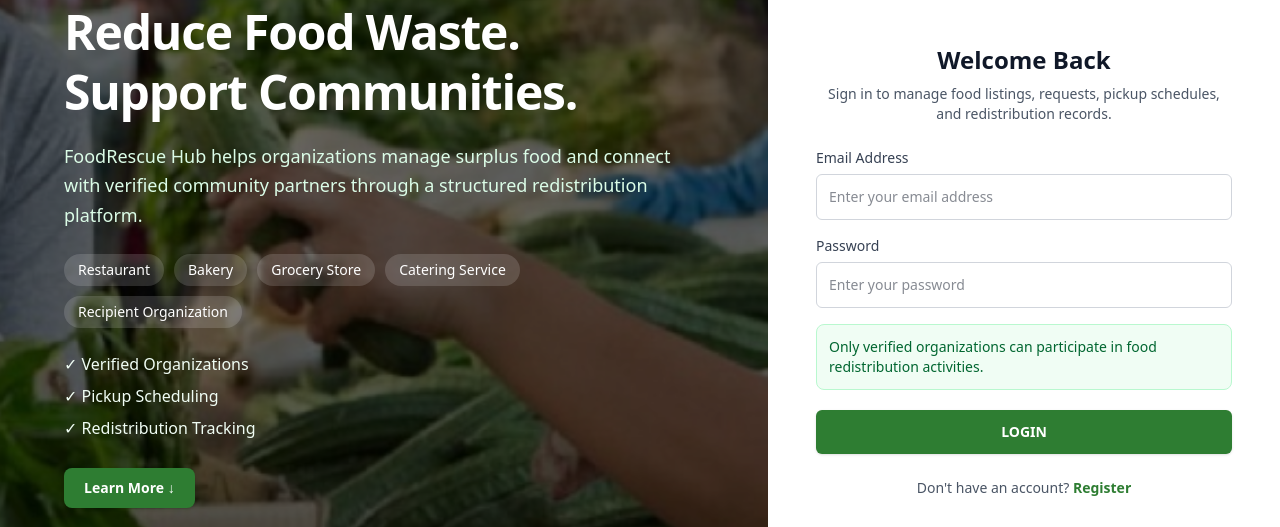
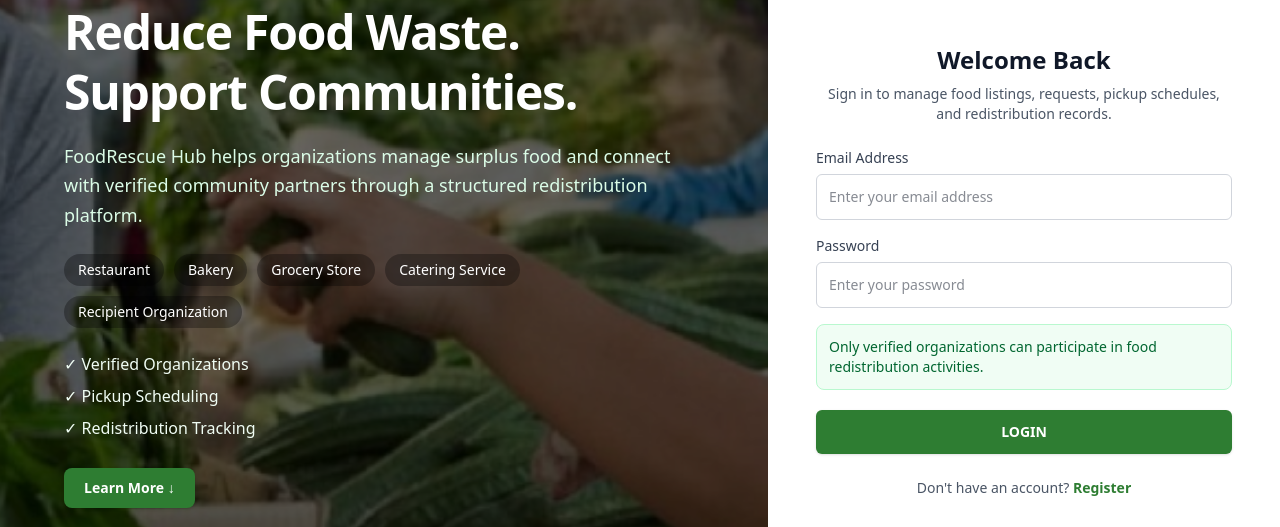
Before and after one commit to pelo789/FoodRescueHub, a Laravel app: page /login in a window 1280 px wide. Shown: the part 785-1312 px from the top of the page. Run offline with Laravel 12, Linux system fonts and the light colour scheme.

Commit message:
Update styling for category labels in login view

```diff
--- a/resources/views/auth/login.blade.php
+++ b/resources/views/auth/login.blade.php
@@ -75,11 +75,11 @@
                         </p>
 
                         <div class="mt-6 flex flex-wrap gap-2.5">
-                            <span class="bg-white/15 px-3.5 py-1.5 rounded-full text-sm font-medium">Restaurant</span>
-                            <span class="bg-white/15 px-3.5 py-1.5 rounded-full text-sm font-medium">Bakery</span>
-                            <span class="bg-white/15 px-3.5 py-1.5 rounded-full text-sm font-medium">Grocery Store</span>
-                            <span class="bg-white/15 px-3.5 py-1.5 rounded-full text-sm font-medium">Catering Service</span>
-                            <span class="bg-white/15 px-3.5 py-1.5 rounded-full text-sm font-medium">Recipient Organization</span>
+                            <span class="bg-black/30 px-3.5 py-1.5 rounded-full text-sm font-medium">Restaurant</span>
+                            <span class="bg-black/30 px-3.5 py-1.5 rounded-full text-sm font-medium">Bakery</span>
+                            <span class="bg-black/30 px-3.5 py-1.5 rounded-full text-sm font-medium">Grocery Store</span>
+                            <span class="bg-black/30 px-3.5 py-1.5 rounded-full text-sm font-medium">Catering Service</span>
+                            <span class="bg-black/30 px-3.5 py-1.5 rounded-full text-sm font-medium">Recipient Organization</span>
                         </div>
 
                         <div class="mt-6 space-y-2 text-base font-medium text-green-50">
```
